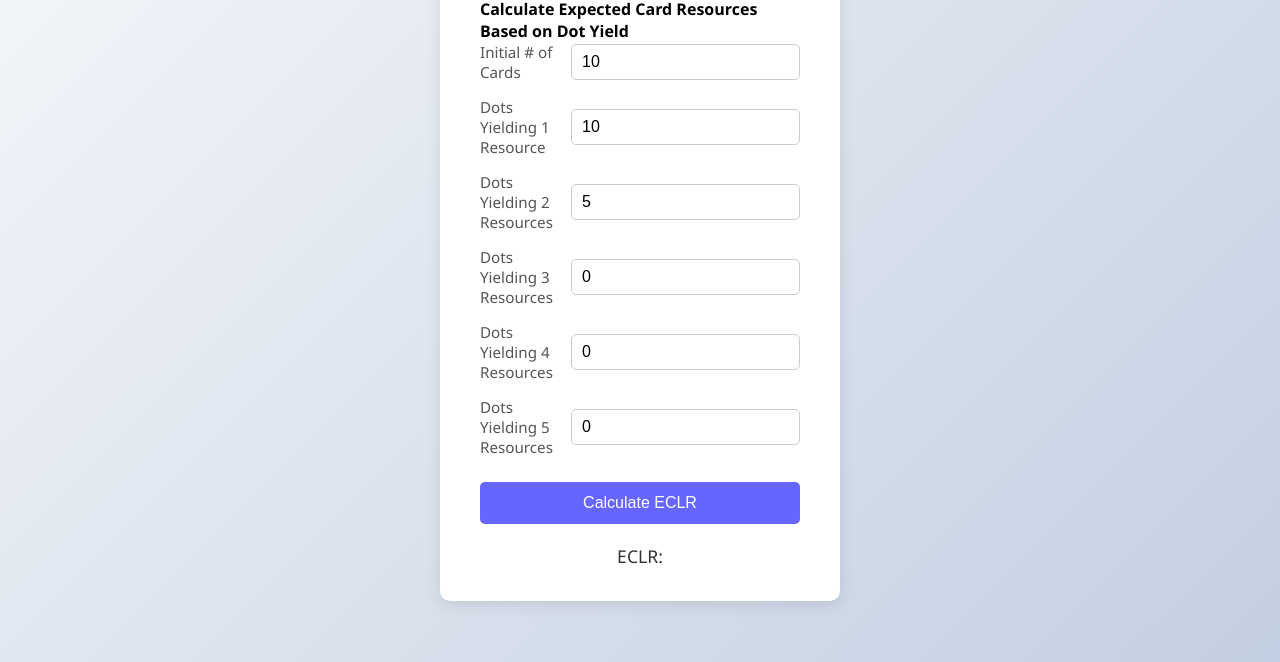
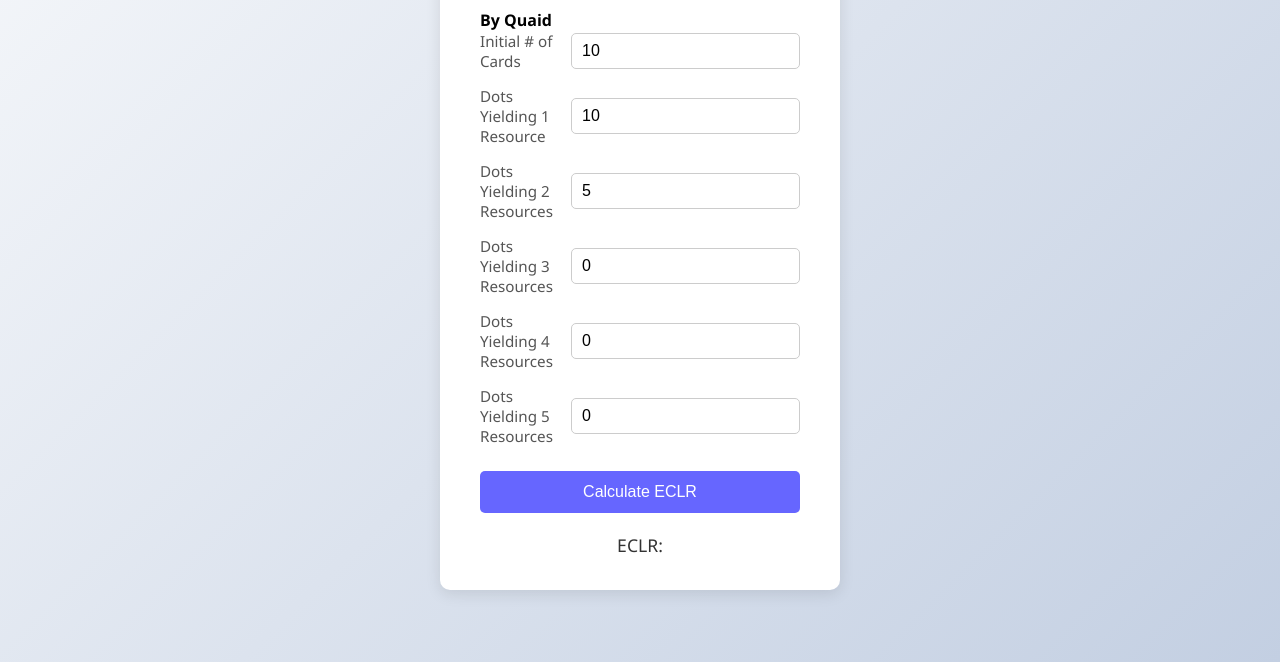
Before and after one commit to DoctorMagnet/Catan-Robber-Model, a plain HTML site: page index.html in a window 1280 px wide. Shown: the part 138-800 px from the top of the page. Drawn offline with Linux system fonts and the light colour scheme.

Commit message:
Update index.html

```diff
--- a/index.html
+++ b/index.html
@@ -10,7 +10,7 @@
 <body>
         <div class="container">
                 <h3>ECLR Calculator</h3>
-                <h4>Calculate Expected Card Resources Based on Dot Yield</h4>
+                <h4>By Quaid</h4>
                 <div class="form-group">
                         <label for="numCardsOriginal">Initial # of Cards</label>
                         <input type="number" id="numCardsOriginal" value="10" min="0">
```
